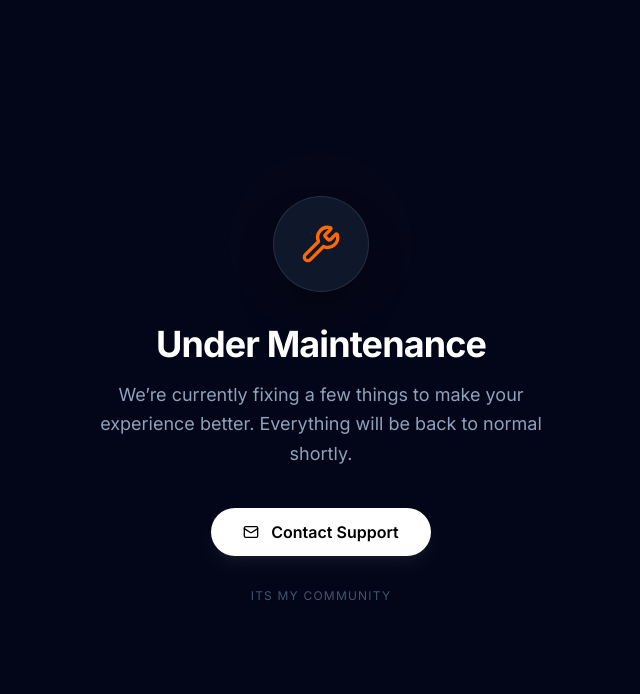
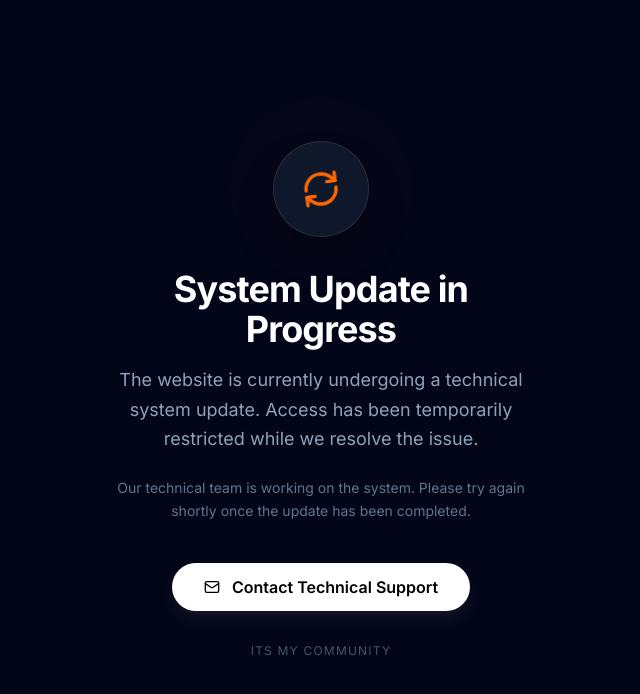
Before and after one commit to itsmycommunitytirupati/imc_website_production, a React (Vite) app: page / in a window 1280 px wide. Shown: the top 694 px of the page, without its empty margins (319-959 px from the left). Built offline with nearby package versions, Linux system fonts and the light colour scheme.

Commit message:
Revise MaintenancePage with new messaging and icon
Updated maintenance page content and icons.

```diff
--- a/src/components/Maintenance.tsx
+++ b/src/components/Maintenance.tsx
@@ -1,26 +1,32 @@
-import { Wrench, Mail } from "lucide-react";
+import { Wrench, Mail, RefreshCw } from "lucide-react";
 
 export default function MaintenancePage() {
   return (
     <div className="min-h-screen w-full flex items-center justify-center bg-slate-950 text-white px-6">
       <div className="max-w-md w-full text-center">
 
-        {/* Animated Icon Circle */}
+        {/* Technical Status Icon */}
         <div className="relative mx-auto w-24 h-24 mb-8">
           <div className="absolute inset-0 bg-orange-500/20 rounded-full animate-ping"></div>
+
           <div className="relative flex items-center justify-center w-full h-full bg-slate-900 border border-white/10 rounded-full shadow-2xl">
-            <Wrench className="h-10 w-10 text-orange-500" />
+            <RefreshCw className="h-10 w-10 text-orange-500 animate-spin" />
           </div>
         </div>
 
         {/* Content */}
         <h1 className="text-3xl md:text-4xl font-bold mb-4 tracking-tight">
-          Under Maintenance
+          System Update in Progress
         </h1>
 
-        <p className="text-slate-400 text-lg mb-10 leading-relaxed">
-          We’re currently fixing a few things to make your experience better.
-          Everything will be back to normal shortly.
+        <p className="text-slate-400 text-lg mb-6 leading-relaxed">
+          The website is currently undergoing a technical system update.
+          Access has been temporarily restricted while we resolve the issue.
+        </p>
+
+        <p className="text-slate-500 text-sm mb-10 leading-relaxed">
+          Our technical team is working on the system. Please try again
+          shortly once the update has been completed.
         </p>
 
         {/* Contact Button */}
@@ -30,7 +36,7 @@ export default function MaintenancePage() {
             className="group flex items-center gap-3 bg-white text-black hover:bg-orange-500 hover:text-white px-8 py-3 rounded-full font-semibold transition-all duration-300 shadow-lg shadow-white/5"
           >
             <Mail className="h-4 w-4 transition-transform group-hover:scale-110" />
-            Contact Support
+            Contact Technical Support
           </a>
 
           <p className="mt-8 text-slate-600 text-xs uppercase tracking-widest">
@@ -39,7 +45,7 @@ export default function MaintenancePage() {
         </div>
       </div>
 
-      {/* Subtle Background Glow */}
+      {/* Technical Background Glow */}
       <div className="fixed top-1/2 left-1/2 -translate-x-1/2 -translate-y-1/2 w-full h-full max-w-lg max-h-lg bg-orange-500/5 blur-[120px] rounded-full -z-10"></div>
     </div>
   );
```
